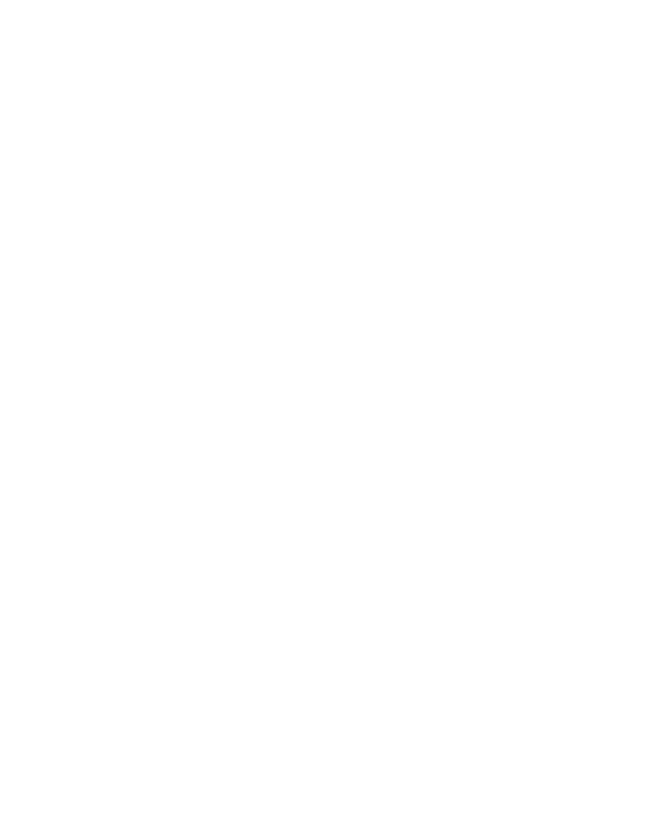
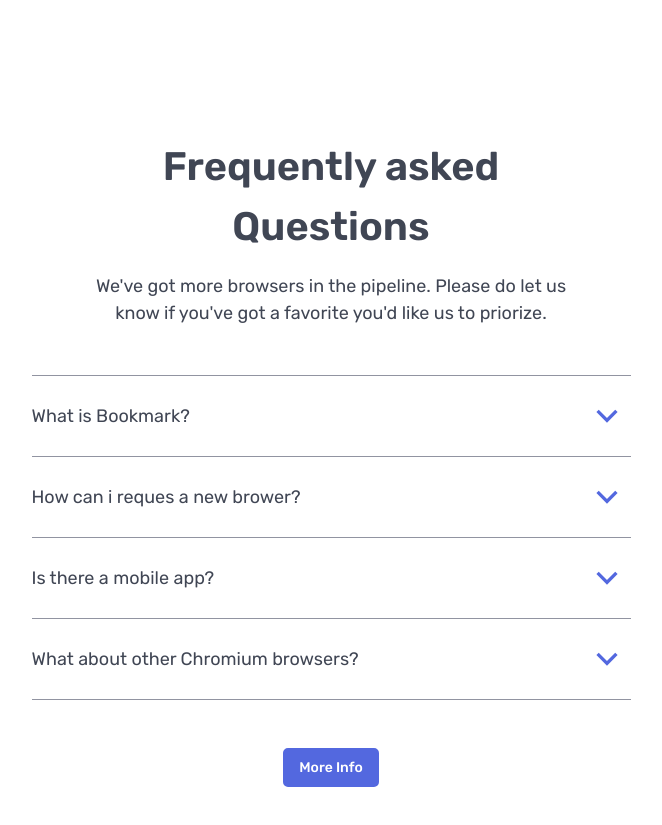
Before and after one commit to irontrooper7/bookmark-landing-page-master, a Next.js app: page / in a window 1280 px wide. Shown: the part 2660-3485 px from the top of the page, without its empty margins (309-971 px from the left). Before the commit the page ends 2653 px from the top, so only its background shows below. Built offline with nearby package versions, Linux system fonts and the light colour scheme.

Commit message:
[add] accordion component and styles

```diff
--- a/package.json
+++ b/package.json
@@ -11,7 +11,8 @@
   "dependencies": {
     "next": "15.1.7",
     "react": "^19.0.0",
-    "react-dom": "^19.0.0"
+    "react-dom": "^19.0.0",
+    "react-icons": "^5.5.0"
   },
   "devDependencies": {
     "bulma": "^1.0.3",
--- /dev/null
+++ b/src/components/Accordion.jsx
@@ -0,0 +1,16 @@
+import { RiArrowDownSLine } from "react-icons/ri";
+
+export default function Accordion({ title, content, isActive, onClick }) {
+	return (
+		<div className="accordion">
+			<button className="is-flex is-justify-content-space-between is-align-items-center" onClick={onClick}>
+				<p>{title}</p>
+				<span className={`icon icon is-large ${isActive ? 'is-active' : ''}`}>
+					<RiArrowDownSLine />
+				</span>
+			</button>
+			{isActive && <div className="pb-5">{content}</div>}
+		</div>
+
+	)
+}
--- /dev/null
+++ b/src/components/sections/Faqs.jsx
@@ -0,0 +1,55 @@
+import { useState } from "react";
+import Accordion from "../Accordion";
+
+export default function Faqs() {
+	const [activeIndex, setActiveIndex] = useState(null);
+	const handleClick = (index) => {
+		setActiveIndex(activeIndex === index ? null : index);
+	};
+
+	return (
+		<section className="hero is-medium">
+			<div className="hero-body">
+				<div className="container">
+					<article className="text-container has-text-centered is-centered">
+						<h2>Frequently asked Questions</h2>
+						<p className="mt-4">We've got more browsers in the pipeline. Please do let us know if you've got a favorite you'd like us to priorize.</p>
+					</article>
+					<div className="accordions mt-6">
+						{items.map((item, index) => (
+							<Accordion
+								key={index}
+								title={item.title}
+								content={item.content}
+								isActive={activeIndex === index}
+								onClick={() => handleClick(index)}
+							/>
+						))}
+					</div>
+					<div className="buttons is-centered mt-6">
+						<button className="button is-primary">More Info</button>
+					</div>
+				</div>
+			</div>
+		</section>
+	)
+}
+
+const items = [
+	{
+		title: 'What is Bookmark?',
+		content: 'Lorem ipsum dolor sit amet, consectetur adipiscing elit. Donec viverra consequat consequat. Aenean ullamcorper consectetur risus sit amet elementum. Praesent vitae iaculis elit, sit amet sollicitudin sem. Nulla consequat egestas iaculis. Mauris egestas bibendum dignissim. Nullam ut augue nec eros malesuada pharetra quis eu arcu.'
+	},
+	{
+		title: 'How can i reques a new brower?',
+		content: 'Lorem ipsum dolor sit amet, consectetur adipiscing elit. Donec viverra consequat consequat. Aenean ullamcorper consectetur risus sit amet elementum. Praesent vitae iaculis elit, sit amet sollicitudin sem. Nulla consequat egestas iaculis. Mauris egestas bibendum dignissim. Nullam ut augue nec eros malesuada pharetra quis eu arcu.'
+	},
+	{
+		title: 'Is there a mobile app?',
+		content: 'Lorem ipsum dolor sit amet, consectetur adipiscing elit. Donec viverra consequat consequat. Aenean ullamcorper consectetur risus sit amet elementum. Praesent vitae iaculis elit, sit amet sollicitudin sem. Nulla consequat egestas iaculis. Mauris egestas bibendum dignissim. Nullam ut augue nec eros malesuada pharetra quis eu arcu.'
+	},
+	{
+		title: 'What about other Chromium browsers?',
+		content: 'Lorem ipsum dolor sit amet, consectetur adipiscing elit. Donec viverra consequat consequat. Aenean ullamcorper consectetur risus sit amet elementum. Praesent vitae iaculis elit, sit amet sollicitudin sem. Nulla consequat egestas iaculis. Mauris egestas bibendum dignissim. Nullam ut augue nec eros malesuada pharetra quis eu arcu.'
+	},
+]
--- a/src/pages/index.js
+++ b/src/pages/index.js
@@ -1,5 +1,6 @@
 import Layout from "@/components/Layout";
 import Download from "@/components/sections/Download";
+import Faqs from "@/components/sections/Faqs";
 import Features from "@/components/sections/Features";
 import Hero from "@/components/sections/Hero";
 
@@ -9,6 +10,7 @@
 			<Hero />
 			<Features />
 			<Download />
+			<Faqs />
 		</Layout>
 	);
 }
--- /dev/null
+++ b/src/styles/components/_accordion.sass
@@ -0,0 +1,25 @@
+@use '../base/_colors' as *
+
+.accordion
+	border-bottom: 1px solid $Grayish_Blue
+	button
+		padding: 1rem 0px
+		width: 100%
+		&:hover
+			p
+				color: $Soft_Red
+		.icon
+			color: $Soft_Blue
+			font-size: 40px
+			&.is-active
+				color: $Soft_Red
+				transform: rotate(180deg)
+
+.accordions
+	max-width: 599px
+	margin: auto
+
+@mixin accordion-desktop
+	.accordion
+		&:first-child
+			border-top: 1px solid $Grayish_Blue
--- a/src/styles/globals.sass
+++ b/src/styles/globals.sass
@@ -4,6 +4,7 @@
 @use './base/_base'
 
 // components
+@use './components/_accordion'
 @use './components/_button'
 @use './components/_card'
 @use './components/_multimedia'
--- a/src/styles/responsive/_desktop.sass
+++ b/src/styles/responsive/_desktop.sass
@@ -1,4 +1,5 @@
 @use '../base/_base' as *
+@use '../components/_accordion' as *
 @use '../components/_tabs' as *
 @use '../layout/header' as *
 
@@ -30,6 +31,7 @@
 	// base
 	@include base-desktop
 	// components
+	@include accordion-desktop
 	@include tabs-desktop
 	// layout
 	@include header-desktop
```
Also changed, not shown: 1 other file (tests, documents, lock files or other folders).
